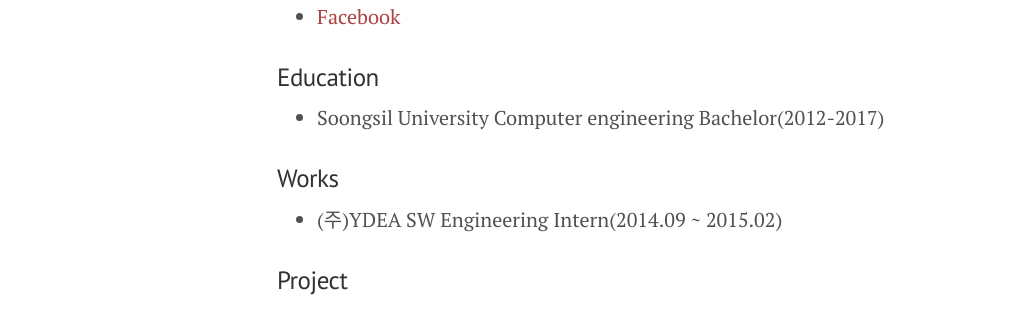
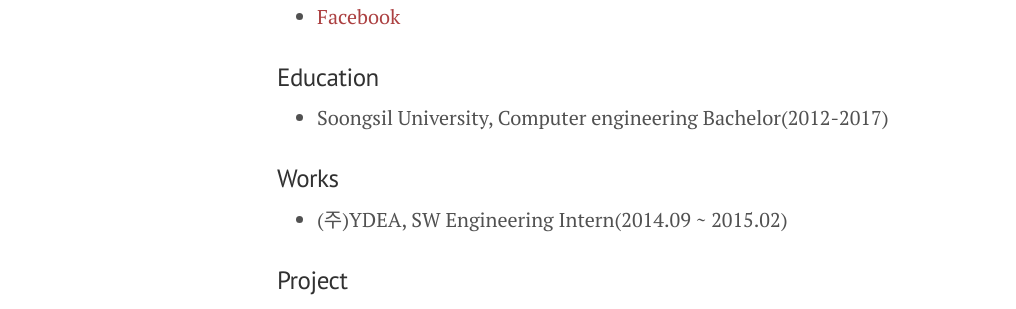
Before and after one commit to jihyun00/jihyun00.github.com, a Jekyll site: the page built from about.md, in a window 1280 px wide. Shown: the part 327-636 px from the top of the page, without its empty margins (3-1019 px from the left). Built offline with Jekyll 4.4.1, drawn with Linux system fonts in a browser that asks for light colours.

```diff
--- a/about.md
+++ b/about.md
@@ -10,10 +10,11 @@ title: About
 * [Facebook](https://www.facebook.com/jihyun00)
 
 ### Education
-- Soongsil University Computer engineering Bachelor(2012-2017)
+
+- Soongsil University, Computer engineering Bachelor(2012-2017)
 
 ### Works
-- (주)YDEA SW Engineering Intern(2014.09 ~ 2015.02)
+- (주)YDEA, SW Engineering Intern(2014.09 ~ 2015.02)
 
 ### Project
 - 공군 공감(2013. 09 ~ 2013. 11)
```
